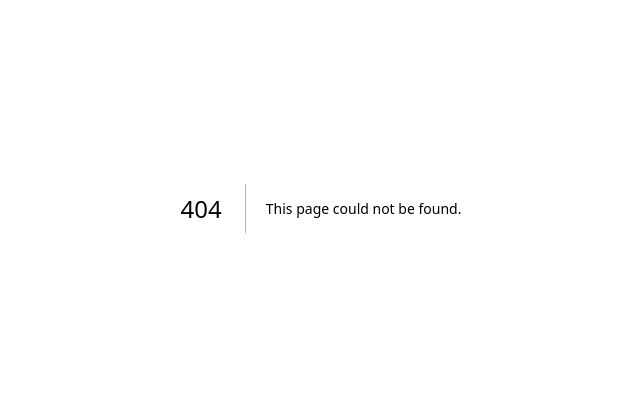
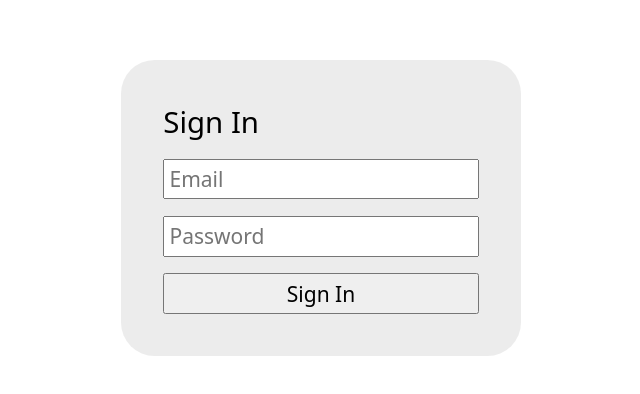
Before and after one commit to cdogcoder/collaborative-notes, a Next.js app: page /sign-in in a window 1280 px wide. Before the commit this address had no page. Shown: the part 192-586 px from the top of the page, without its empty margins (319-959 px from the left). Built offline with nearby package versions, Linux system fonts and the light colour scheme; no server answers.

Commit message:
Verify user auth state across routes

```diff
--- a/src/app/documents/[id]/page.js
+++ b/src/app/documents/[id]/page.js
@@ -1,6 +1,6 @@
 "use client";
 import { addDoc, collection, doc, getDoc, updateDoc } from "firebase/firestore";
-import { db } from "../../config/firebase";
+import { auth, db } from "../../config/firebase";
 import { useState, useEffect } from "react";
 import { useRouter, useParams } from "next/navigation";
 
--- a/src/app/documents/page.js
+++ b/src/app/documents/page.js
@@ -6,10 +6,13 @@ import {
   deleteDoc,
   doc,
 } from "firebase/firestore";
-import { db } from "../config/firebase";
+import { auth, db } from "../config/firebase";
 import { useState, useEffect } from "react";
 import { useRouter } from "next/navigation";
 export default function Home() {
+  auth.onAuthStateChanged((user) => {
+    console.log(user)
+  })
   const [documents, setDocuments] = useState([]);
   const collectionRef = collection(db, "documents");
   const router = useRouter();
--- /dev/null
+++ b/src/app/sign-in/page.js
@@ -0,0 +1,52 @@
+"use client";
+import { useState } from "react";
+import { useSignInWithEmailAndPassword } from "react-firebase-hooks/auth";
+import { auth, db } from "../config/firebase";
+import { useRouter } from "next/navigation";
+import { addDoc, collection } from "firebase/firestore";
+
+
+export default function SignInPage() {
+  const [userEmail, setUserEmail] = useState("");
+  const [userPassword, setUserPassword] = useState("");
+  const router = useRouter();
+  const [signInWithEmailAndPassword] =
+    useSignInWithEmailAndPassword(auth);
+  const usersCollectionRef = collection(db, "users");
+
+
+  const signInUser = async (event) => {
+
+    event.preventDefault();
+    await signInWithEmailAndPassword(userEmail, userPassword)
+    router.push("/documents")
+  };
+
+  return (
+    <div className="body form">
+      <form className="sign-up-form">
+        <p className="form-title">Sign In</p>
+        <div className="form-inputs">
+          <input
+            className="email-input"
+            type="email"
+            placeholder="Email"
+            onKeyUp={(event) => setUserEmail(event.target.value)}
+          ></input>
+          <input
+            className="password-input"
+            type="password"
+            placeholder="Password"
+            onKeyUp={(event) => setUserPassword(event.target.value)}
+          ></input>
+          <input
+            className="form-submit-button"
+            type="submit"
+            value={"Sign In"}
+            onClick={(event) => signInUser(event)}
+          ></input>
+        </div>
+      </form>
+    </div>
+  );
+}
```
Also changed, not shown: src/app/page.js (+22 -8 lines).
